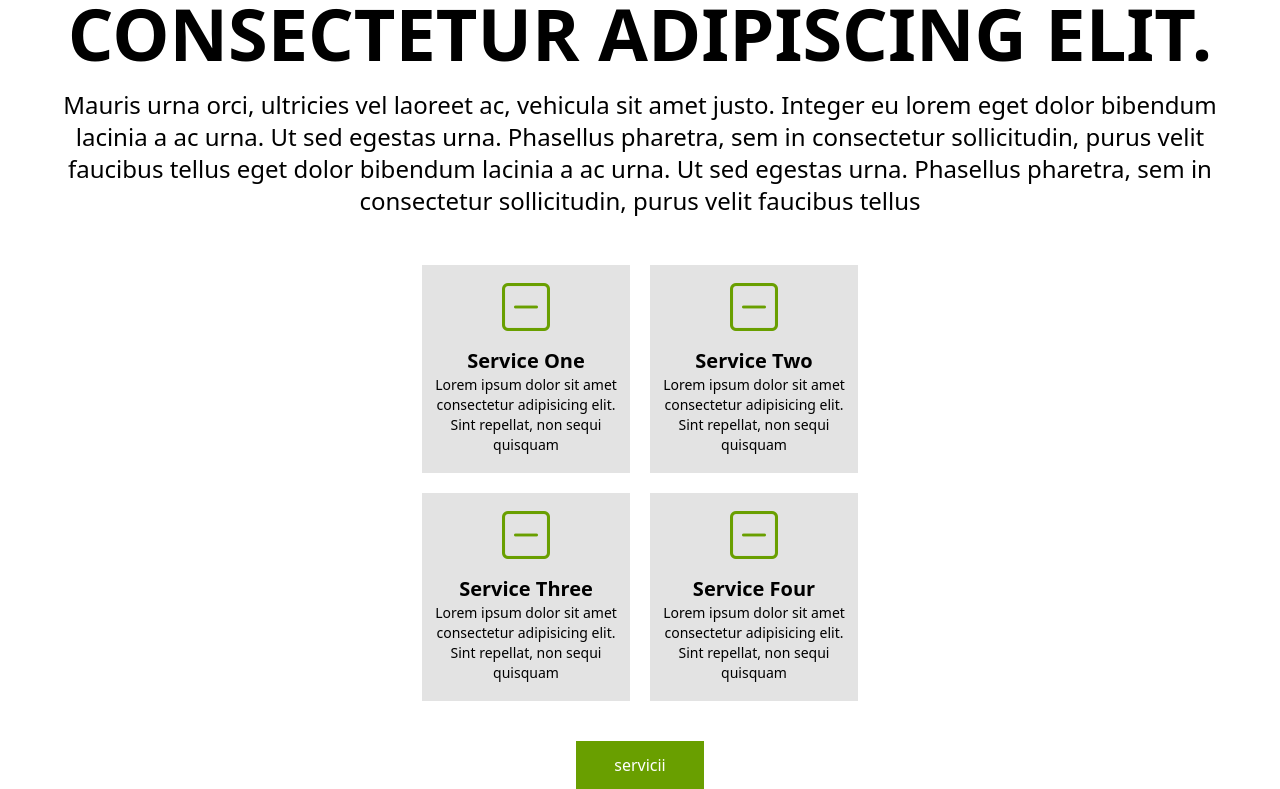
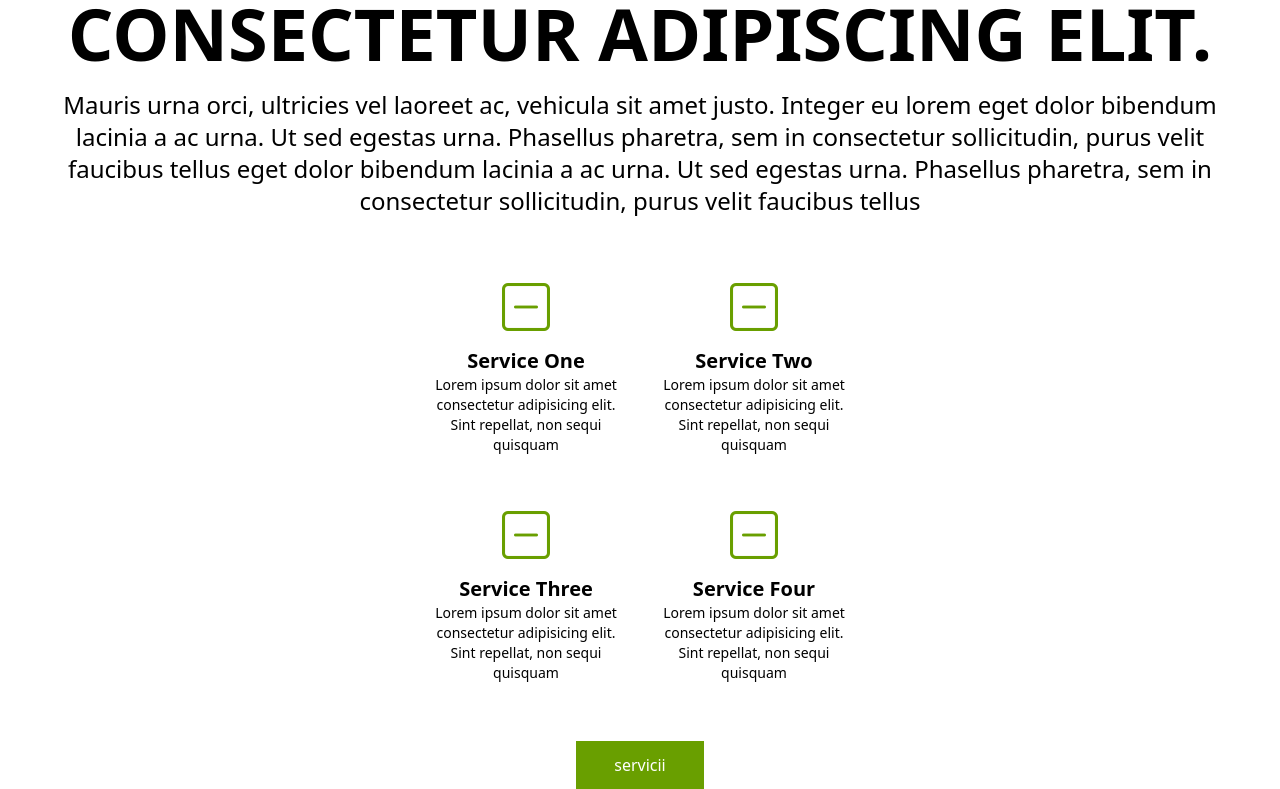
Before and after one commit to DenisWithOneN/desa-isolation, a Vue app: page / in a window 1280 px wide. Shown: the part 839-1628 px from the top of the page. Built offline with nearby package versions, Linux system fonts and the light colour scheme.

Commit message:
changed gray color name

```diff
--- a/tailwind.config.js
+++ b/tailwind.config.js
@@ -12,7 +12,7 @@ module.exports = {
         desalime: "#93AE00",
         desadarkgreen: "#364B00",
         desalightgreen: "#699F00",
-        desagray: "#E3E3E3",
+        desalightgray: "#E3E3E3",
         desadarkgray: "#464646",
         desablack: "#1C1C1C",
       },
```
